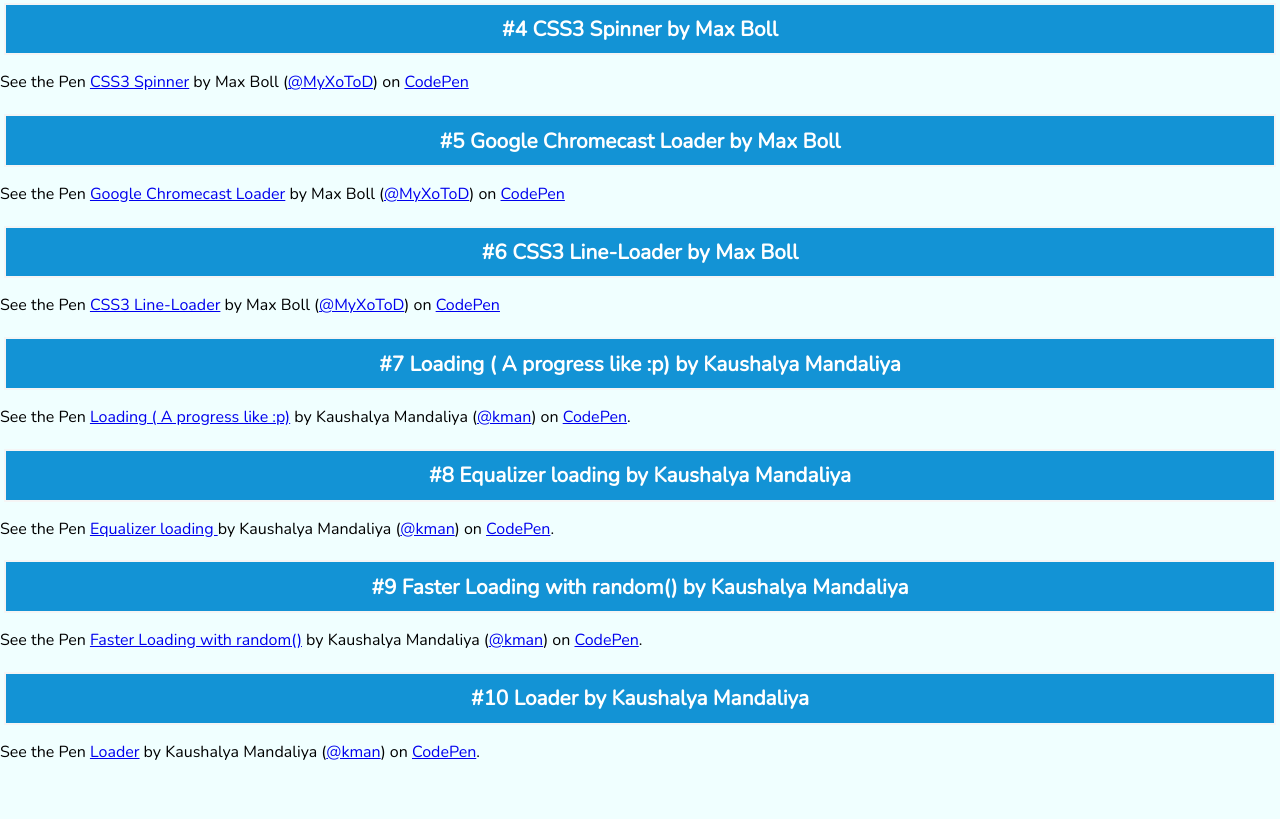
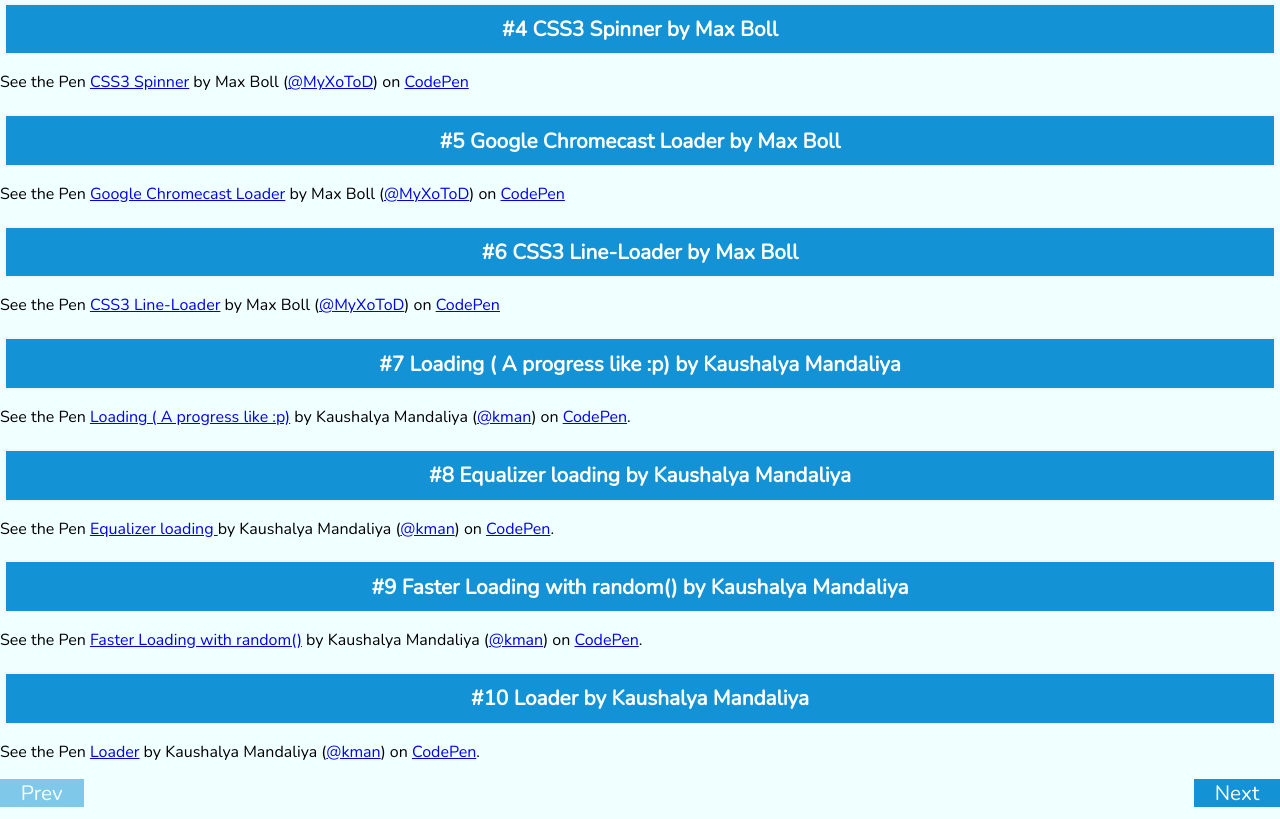
Before and after one commit to bullgit/loading, a plain HTML site: page index.html in a window 1280 px wide. Shown: the part 441-1260 px from the top of the page. Drawn offline with nearby package versions, Linux system fonts and the light colour scheme; a script that the page names is missing.

Commit message:
Update files

```diff
--- a/css/style.css
+++ b/css/style.css
@@ -59,3 +59,35 @@ iframe {
     text-align: center;
   }
 }
+
+ul#nav {
+  margin: 0;
+  padding: 0;
+}
+
+ul#nav li{
+  background: #1393d5;
+  color: #fff;
+  list-style: none;
+  margin: 0;
+  padding: 0 1em;
+  font-size: 1.3em;
+}
+
+ul#nav li:nth-child(1) {
+  float: left;
+}
+
+ul#nav li:nth-child(2) {
+  float: right;
+}
+
+ul#nav li a {
+  text-decoration: none;
+  color: inherit;
+}
+
+ul#nav li.disabled {
+  opacity: 0.5;
+  cursor: default;
+}
--- a/index.html
+++ b/index.html
@@ -53,6 +53,13 @@
   <p data-height="268" data-theme-id="168" data-slug-hash="itfsK" data-default-tab="result" class='codepen'>See the Pen <a href='http://codepen.io/kman/pen/itfsK/'>Loader</a> by Kaushalya Mandaliya (<a href='http://codepen.io/kman'>@kman</a>) on <a href='http://codepen.io'>CodePen</a>.</p>
   <!-- 10 Over -->
 
+  <!-- Navigation -->
+    <ul id="nav">
+      <li class="disabled">Prev</li>
+      <li><a href="page2.html">Next</a></li>
+    </ul>
+  <!-- Over-->
+
   <!-- Go back to bullg.it --> <div class="goback"><a href="http://bullg.it"> &larr; Go back to bullgit</a></div> <!-- Over -->
 </body>
 </html>
```
